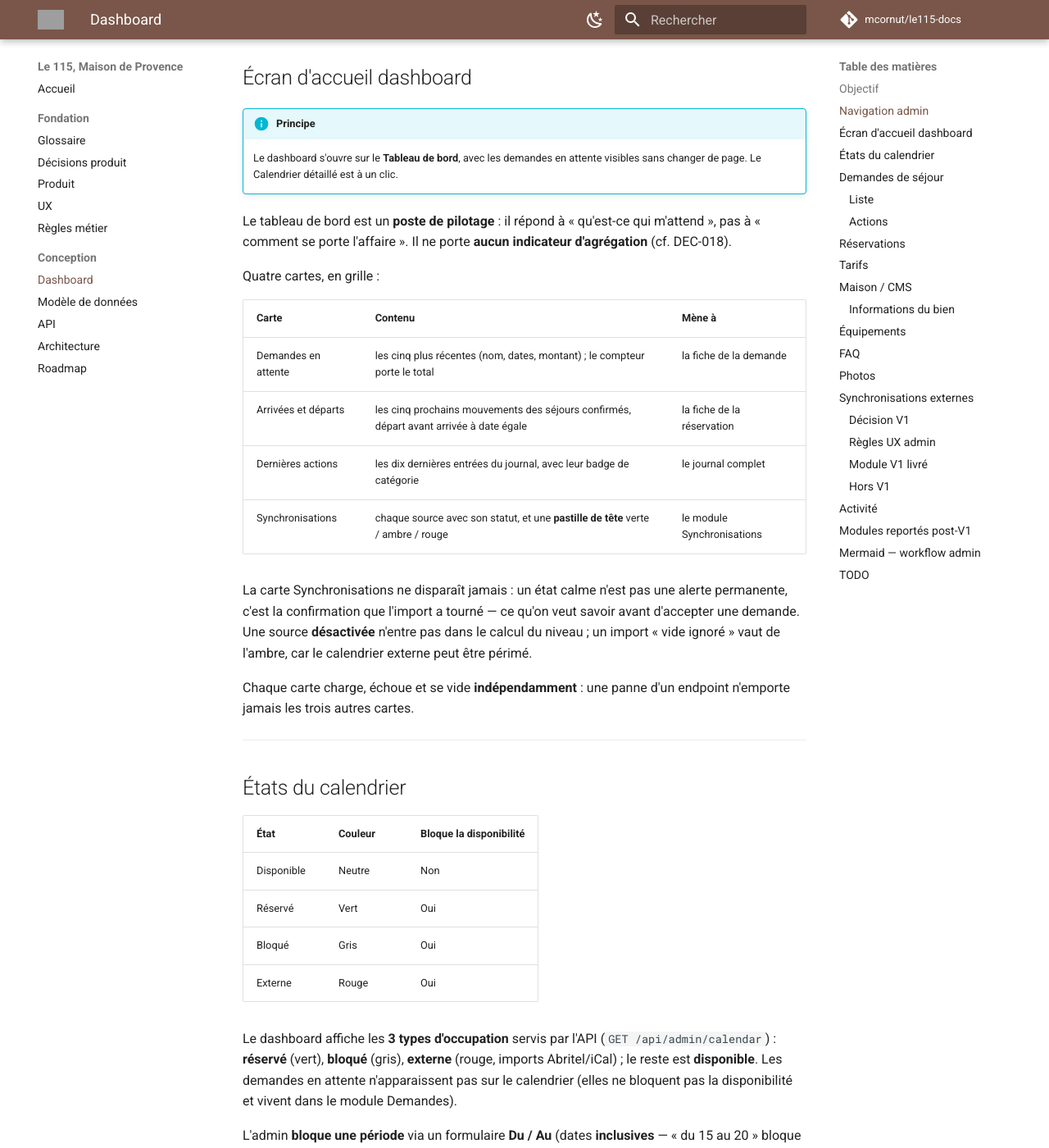
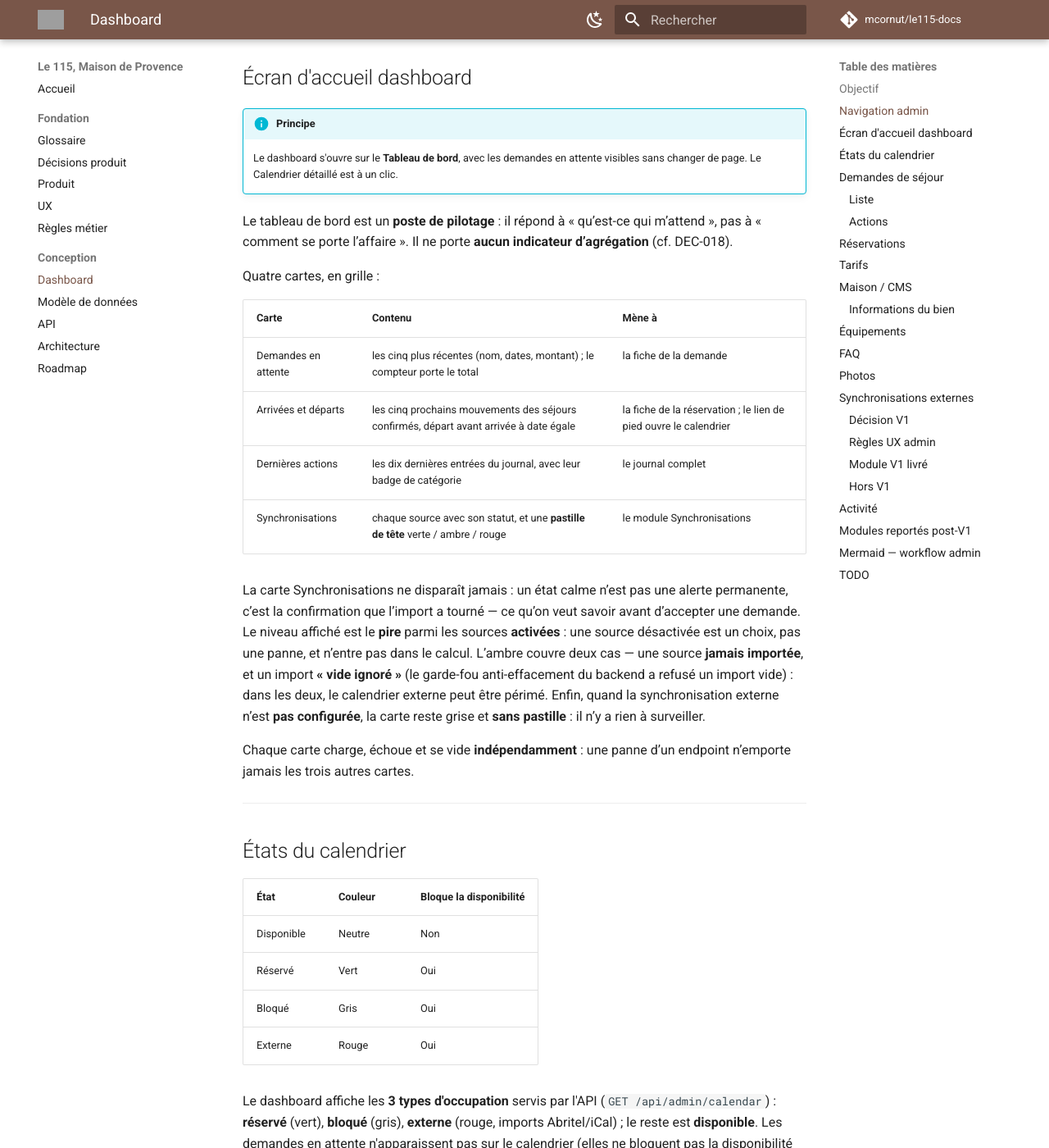
Before and after one commit to mcornut/le115-docs, an MkDocs documentation site: the page built from docs/04-Dashboard.md, in a window 1280 px wide and 1400 px high, scrolled down 1306 px. Shown: the whole window at 82% size. Built offline with MkDocs 1.6.1 and Material for MkDocs 9.7.7, drawn with Linux system fonts in a browser that asks for light colours; comment, search, counter and statistics services are not loaded; grey boxes are pictures that could not be loaded.

Commit message:
fix(dashboard): apostrophes typographiques et précisions sur la carte Synchronisations
Correction des apostrophes ASCII en apostrophes typographiques U+2019 dans la
section Écran d'accueil. Ajout des précisions : lien de pied de la carte
Arrivées/départs vers le calendrier, états gris et sans pastille quand la sync
externe n'est pas configurée, ambre couvrant à la fois jamais importée et vide
ignoré.

Co-Authored-By: Claude Opus 5 <noreply@anthropic.com>

```diff
--- a/docs/04-Dashboard.md
+++ b/docs/04-Dashboard.md
@@ -46,27 +46,31 @@ Nav V1 réelle, onze entrées, chrome en français uniquement :
 !!! info "Principe"
     Le dashboard s'ouvre sur le **Tableau de bord**, avec les demandes en attente visibles sans changer de page. Le Calendrier détaillé est à un clic.
 
-Le tableau de bord est un **poste de pilotage** : il répond à « qu'est-ce qui
-m'attend », pas à « comment se porte l'affaire ». Il ne porte **aucun
-indicateur d'agrégation** (cf. DEC-018).
+Le tableau de bord est un **poste de pilotage** : il répond à « qu’est-ce qui
+m’attend », pas à « comment se porte l’affaire ». Il ne porte **aucun
+indicateur d’agrégation** (cf. DEC-018).
 
 Quatre cartes, en grille :
 
 | Carte | Contenu | Mène à |
 |---|---|---|
 | Demandes en attente | les cinq plus récentes (nom, dates, montant) ; le compteur porte le total | la fiche de la demande |
-| Arrivées et départs | les cinq prochains mouvements des séjours confirmés, départ avant arrivée à date égale | la fiche de la réservation |
+| Arrivées et départs | les cinq prochains mouvements des séjours confirmés, départ avant arrivée à date égale | la fiche de la réservation ; le lien de pied ouvre le calendrier |
 | Dernières actions | les dix dernières entrées du journal, avec leur badge de catégorie | le journal complet |
 | Synchronisations | chaque source avec son statut, et une **pastille de tête** verte / ambre / rouge | le module Synchronisations |
 
-La carte Synchronisations ne disparaît jamais : un état calme n'est pas une
-alerte permanente, c'est la confirmation que l'import a tourné — ce qu'on veut
-savoir avant d'accepter une demande. Une source **désactivée** n'entre pas dans
-le calcul du niveau ; un import « vide ignoré » vaut de l'ambre, car le
-calendrier externe peut être périmé.
+La carte Synchronisations ne disparaît jamais : un état calme n’est pas une
+alerte permanente, c’est la confirmation que l’import a tourné — ce qu’on veut
+savoir avant d’accepter une demande. Le niveau affiché est le **pire** parmi les
+sources **activées** : une source désactivée est un choix, pas une panne, et
+n’entre pas dans le calcul. L’ambre couvre deux cas — une source **jamais
+importée**, et un import **« vide ignoré »** (le garde-fou anti-effacement du
+backend a refusé un import vide) : dans les deux, le calendrier externe peut
+être périmé. Enfin, quand la synchronisation externe n’est **pas configurée**,
+la carte reste grise et **sans pastille** : il n’y a rien à surveiller.
 
-Chaque carte charge, échoue et se vide **indépendamment** : une panne d'un
-endpoint n'emporte jamais les trois autres cartes.
+Chaque carte charge, échoue et se vide **indépendamment** : une panne d’un
+endpoint n’emporte jamais les trois autres cartes.
 
 
 ---
```
